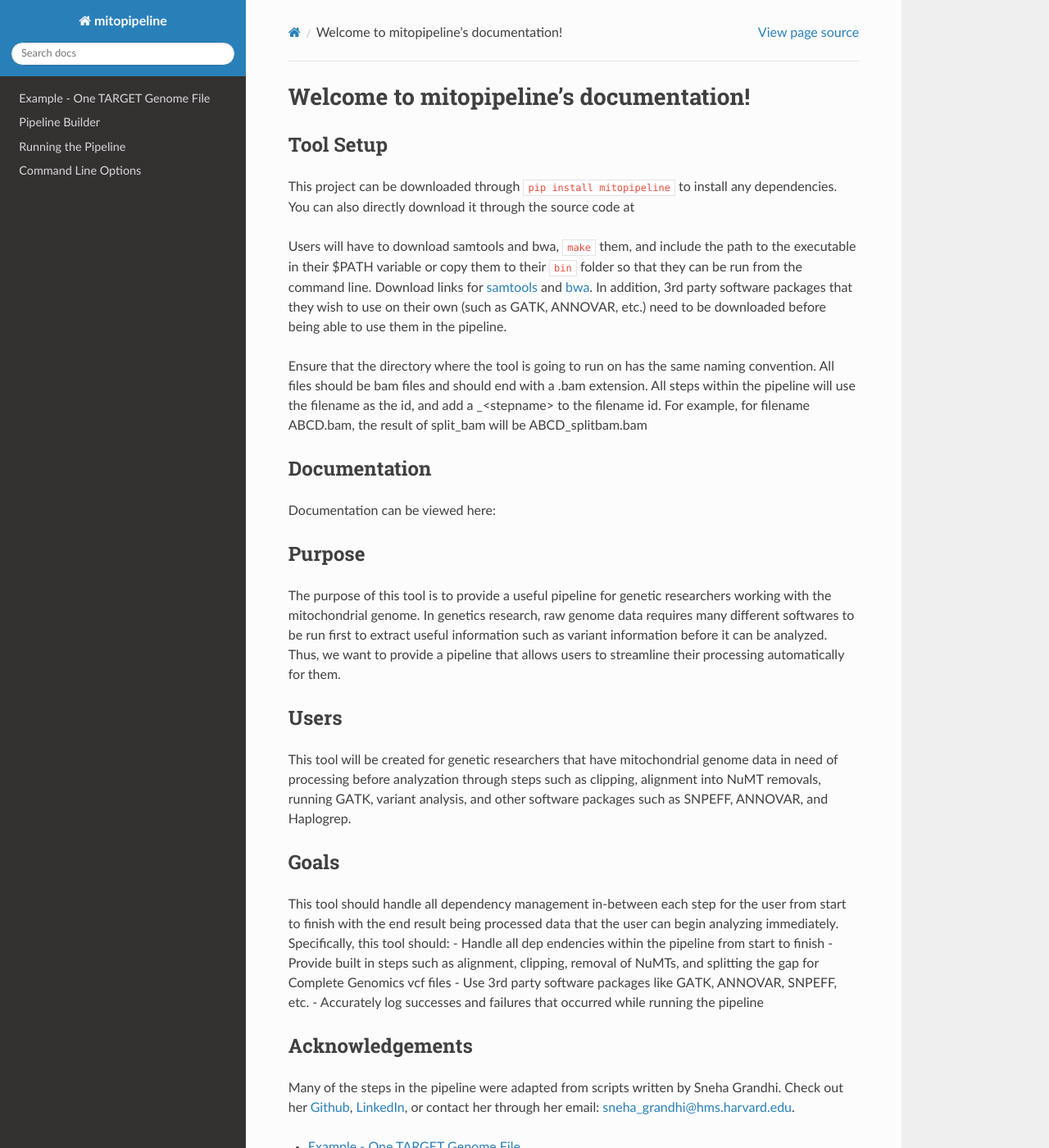
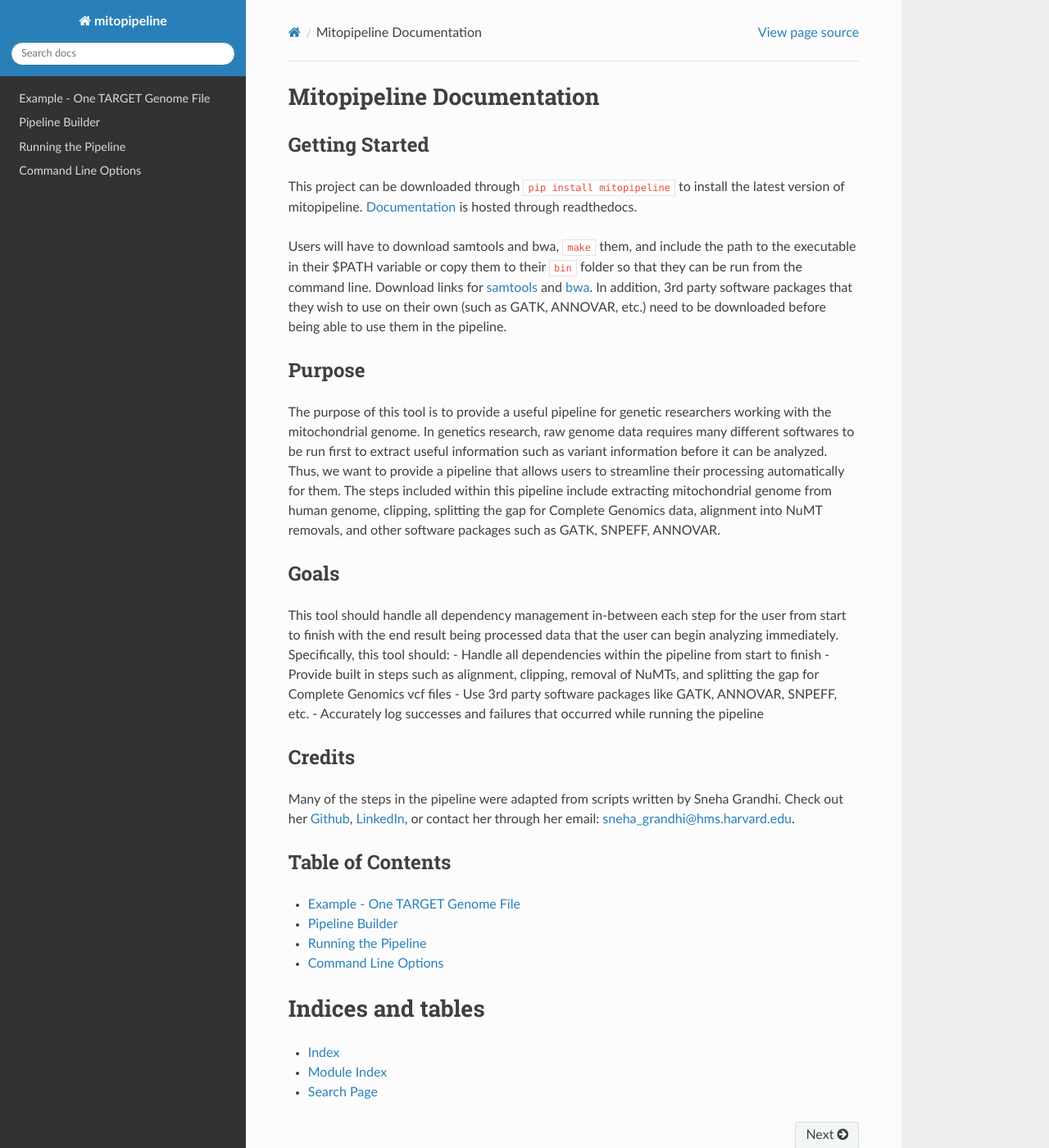
Before and after one commit to timmykuo/mitopipeline, a Sphinx documentation site: the page built from doc/index.rst, in a window 1280 px wide and 1400 px high. Shown: the whole window at 82% size. Built offline with Sphinx 7.4.7 and the Read the Docs theme 2.0.0, drawn with Linux system fonts in a browser that asks for light colours.

Commit message:
update readme

```diff
--- a/README.rst
+++ b/README.rst
@@ -1,31 +1,25 @@
-Tool Setup
-----------
-This project can be downloaded through ``pip install mitopipeline`` to install any dependencies. You can also directly download it through the source code at
+Getting Started
+---------------
+This project can be downloaded through ``pip install mitopipeline`` to install the latest version of mitopipeline. `Documentation <https://mitopipeline.readthedocs.io/en/latest/>`_ is hosted through readthedocs.
 
 Users will have to download samtools and bwa, ``make`` them, and include the path to the executable in their $PATH variable or copy them to their ``bin`` folder so that they can be run from the command line. Download links for `samtools  <http://www.htslib.org/download/>`_ and `bwa <https://sourceforge.net/projects/bio-bwa/>`_. In addition, 3rd party software packages that they wish to use on their own (such as GATK, ANNOVAR, etc.) need to be downloaded before being able to use them in the pipeline.
-
-Ensure that the directory where the tool is going to run on has the same naming convention. All files should be bam files and should end with a .bam extension. All steps within the pipeline will use the filename as the id, and add a _<stepname> to the filename id. For example, for filename ABCD.bam, the result of split_bam will be ABCD_splitbam.bam
-
-Documentation
--------------
-Documentation can be viewed here:
 
 Purpose
 -------
 The purpose of this tool is to provide a useful pipeline for genetic researchers working with the mitochondrial genome. In genetics research, raw genome data requires many different softwares to be run first to extract useful information such as variant information before it can be analyzed. Thus, we want to provide a pipeline that allows users to streamline their processing automatically for them.
-
-Users
------
-This tool will be created for genetic researchers that have mitochondrial genome data in need of processing before analyzation through steps such as clipping, alignment into NuMT removals, running GATK, variant analysis, and other software packages such as SNPEFF, ANNOVAR, and Haplogrep.
+The steps included within this pipeline include extracting mitochondrial genome from human genome, clipping, splitting the gap for Complete Genomics data, alignment into NuMT removals, and other software packages such as GATK, SNPEFF, ANNOVAR.
 
 Goals
 -----
 This tool should handle all dependency management in-between each step for the user from start to finish with the end result being processed data that the user can begin analyzing immediately. Specifically, this tool should:
-- Handle all dep	endencies within the pipeline from start to finish
+- Handle all dependencies within the pipeline from start to finish
 - Provide built in steps such as alignment, clipping, removal of NuMTs, and splitting the gap for Complete Genomics vcf files
 - Use 3rd party software packages like GATK, ANNOVAR, SNPEFF, etc.
 - Accurately log successes and failures that occurred while running the pipeline
 
-Acknowledgements
+Credits
 ----------------
 Many of the steps in the pipeline were adapted from scripts written by Sneha Grandhi. Check out her `Github  <https://github.com/sneha-grandhi/>`_, `LinkedIn <https://www.linkedin.com/in/sneha-grandhi-phd-0165aa58/>`_, or contact her through her  email: sneha_grandhi@hms.harvard.edu.
+
+Table of Contents
+-----------------
--- a/doc/index.rst
+++ b/doc/index.rst
@@ -3,7 +3,7 @@
    You can adapt this file completely to your liking, but it should at least
    contain the root `toctree` directive.
 
-Welcome to mitopipeline's documentation!
+Mitopipeline Documentation
 ========================================
 
 .. include:: ../README.rst
```
